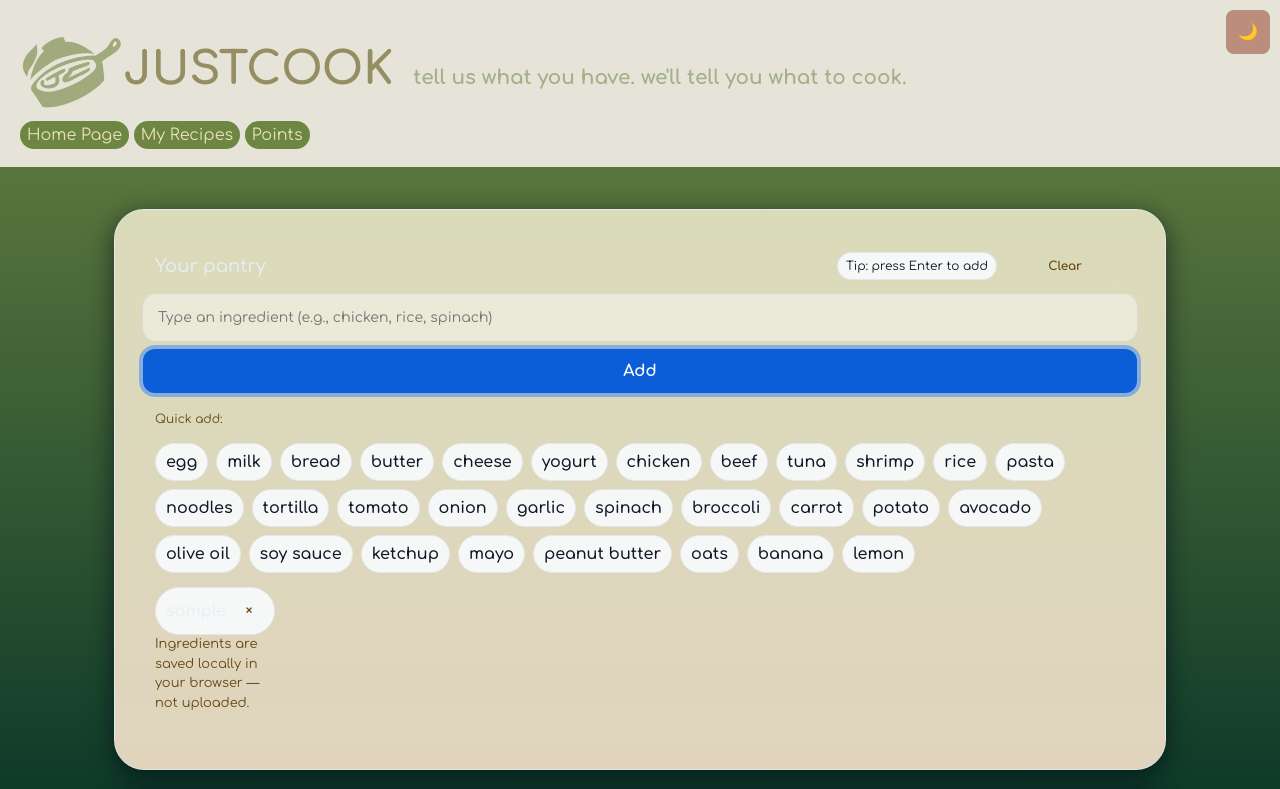
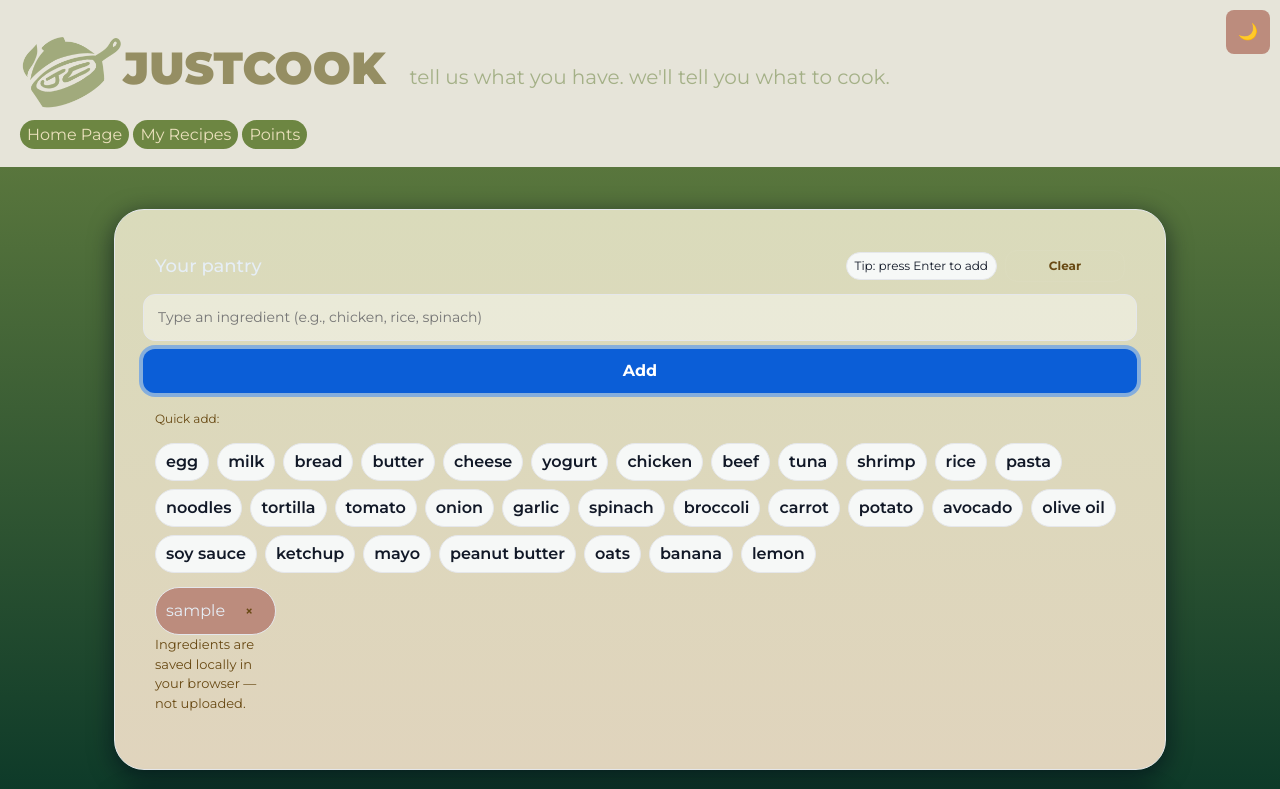
Before and after one commit to JINIPPYBASILE/JUSTCOOK, a plain HTML site: page index.html in a window 1280 px wide. Both pictures are taken after typing "Sample" into the empty fields and a click on the button "Add". Shown: the top 789 px of the page. Drawn offline with nearby package versions, Linux system fonts and the light colour scheme; no server answers; a web font is replaced by a local one.

Commit message:
Adding more styles

```diff
--- a/includes/header.html
+++ b/includes/header.html
@@ -1,7 +1,8 @@
 <header class="col-12">
   <nav class="col-12">
 
-    <a class="nav-brand" href="/"><img src="/assets/logo-light.png" class="col-1">JUSTCOOK<span class="subheading">tell us what you have. we'll tell you what to cook.</span></a>
+    <a class="nav-brand" href="/"><img src="/assets/logo-light.png" class="col-1">JUSTCOOK</a>
+    <span class="subheading">tell us what you have. we'll tell you what to cook.</span>
    <div class="float-right">
      <a class="link" href="/index.html">Home Page</a>
     <a class="link"  href="/recipes.html">My Recipes</a>
--- a/style.css
+++ b/style.css
@@ -15,6 +15,7 @@
     --header: #e6e4d9;
     --nav-brand: #958e63;
     --heading: #000;
+    --caption:#385c38;
 
 }
 body.dark-mode{--bg:#eae0bc;
@@ -31,7 +32,14 @@ body.dark-mode{--bg:#eae0bc;
     --header: #5d6538;
     --nav-brand: #fff;
     --heading:#fff;
+    --caption:#384436;
 
+}
+
+.caption {
+   margin-top:-20px;
+   padding:7px;
+    background-color:var(--caption)!important
 }
 
     *{
@@ -43,7 +51,7 @@ body.dark-mode{--bg:#eae0bc;
         color:#e6eef6;
         background:linear-gradient(180deg, var(--green-one) 0%, var(--green-two) 60%);
         background-size:cover;
-        font-family:"comfortaa" !important;
+        font-family:"montserrat" !important;
     }
 
 
@@ -219,3 +227,7 @@ body.dark-mode{--bg:#eae0bc;
         margin-left:20px;
         color:var(--secondary-green)
     }
+
+    .chip {
+        background-color: var(--accent);
+    }
```
